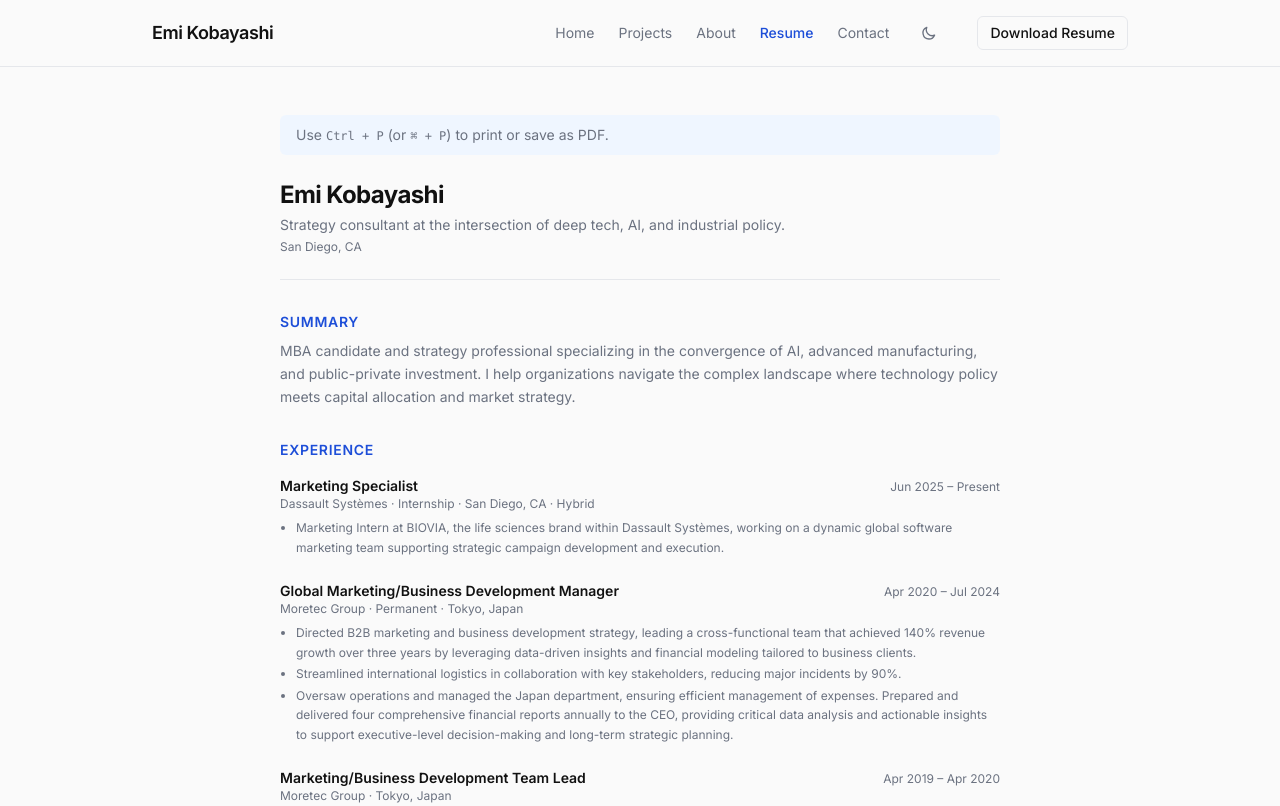
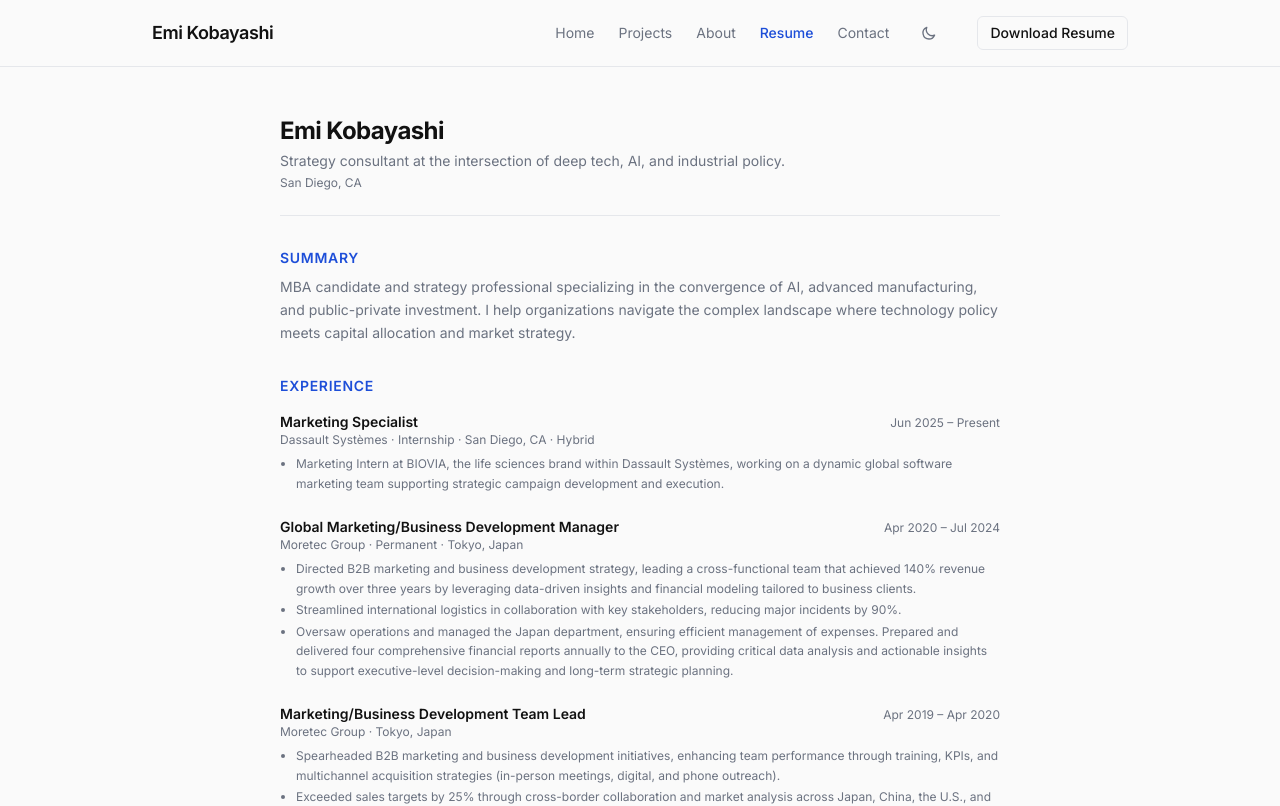
Before and after one commit to 21sean/Emi_site, a Next.js app: page /resume in a window 1280 px wide. Shown: the top 806 px of the page. Built offline with nearby package versions, Linux system fonts and the light colour scheme.

Commit message:
Remove resume print hint

```diff
--- a/src/app/resume/page.tsx
+++ b/src/app/resume/page.tsx
@@ -10,13 +10,6 @@ export default function ResumePage() {
   return (
     <section className="py-12 print:py-0">
       <div className="mx-auto max-w-3xl px-6 print:max-w-none print:px-8">
-        {/* Print hint */}
-        <p className="no-print mb-6 rounded-md bg-[var(--color-accent-light)] px-4 py-2.5 text-sm text-[var(--color-muted)]">
-          Use <kbd className="font-mono text-xs">Ctrl + P</kbd> (or{" "}
-          <kbd className="font-mono text-xs">⌘ + P</kbd>) to print or save as
-          PDF.
-        </p>
-
         {/* ── Header ────────────────────────────── */}
         <header className="mb-8 border-b border-[var(--color-border)] pb-6">
           <h1 className="text-2xl font-bold tracking-tight">
```
